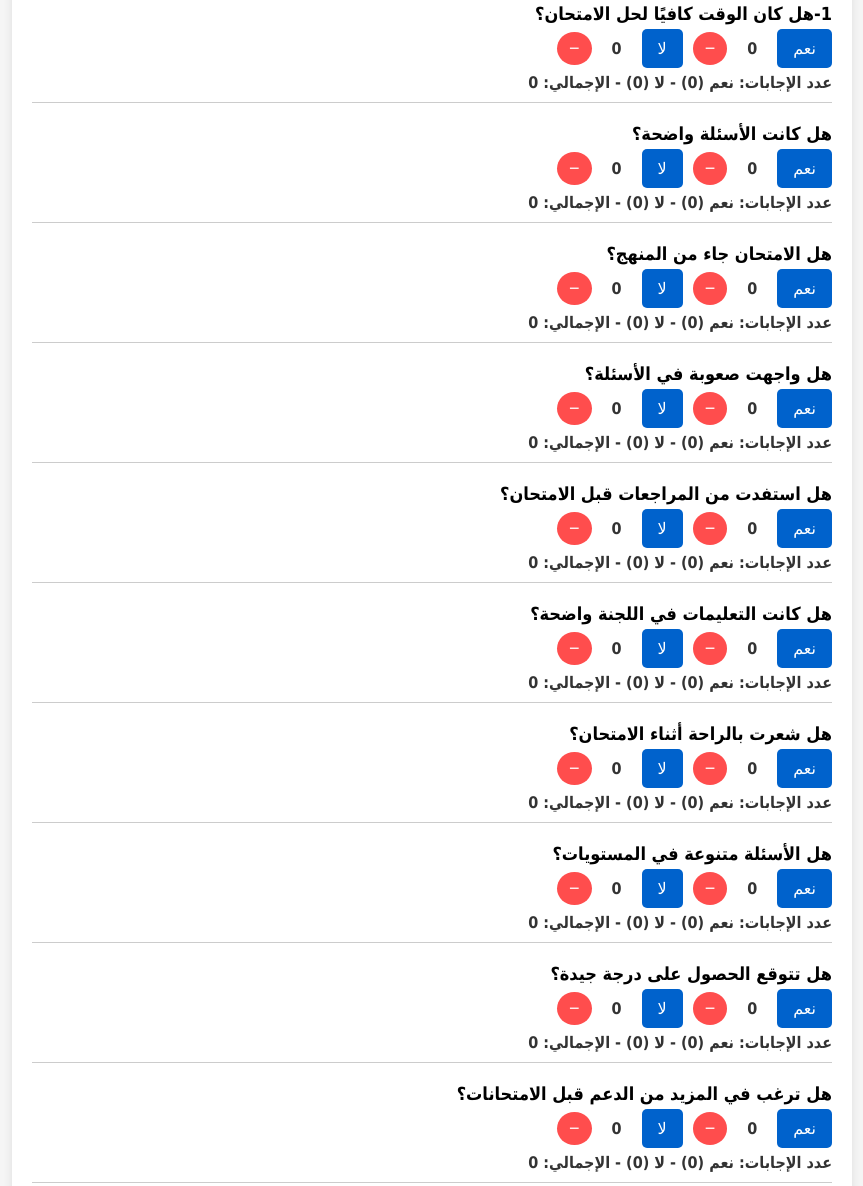
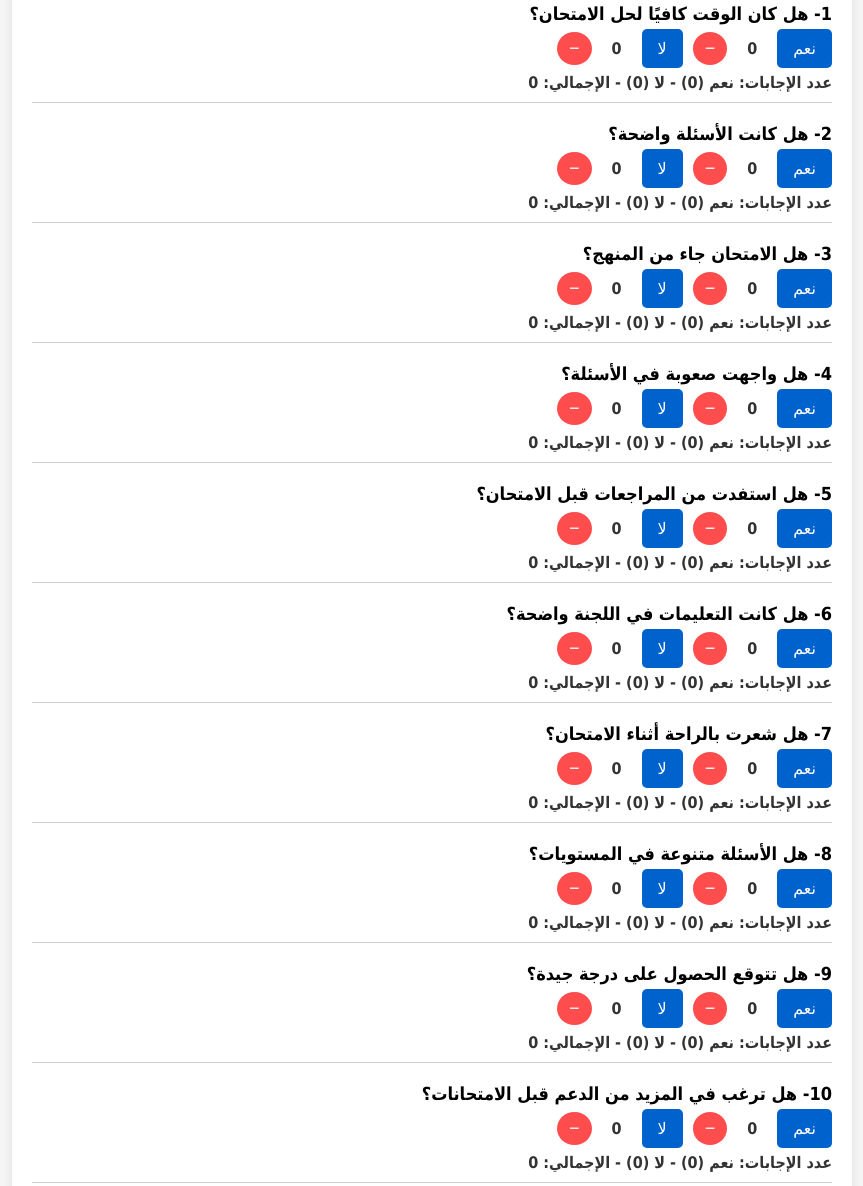
Before and after one commit to Abdo-official/TallyNow, a plain HTML site: page index.html in a window 1280 px wide. Shown: the part 183-1369 px from the top of the page, without its empty margins (208-1071 px from the left). Drawn offline with Linux system fonts and the light colour scheme.

Commit message:
Update index.html

```diff
--- a/index.html
+++ b/index.html
@@ -113,16 +113,16 @@
 
   <script>
     const questions = [
-      '1-هل كان الوقت كافيًا لحل الامتحان؟',
-      'هل كانت الأسئلة واضحة؟',
-      'هل الامتحان جاء من المنهج؟',
-      'هل واجهت صعوبة في الأسئلة؟',
-      'هل استفدت من المراجعات قبل الامتحان؟',
-      'هل كانت التعليمات في اللجنة واضحة؟',
-      'هل شعرت بالراحة أثناء الامتحان؟',
-      'هل الأسئلة متنوعة في المستويات؟',
-      'هل تتوقع الحصول على درجة جيدة؟',
-      'هل ترغب في المزيد من الدعم قبل الامتحانات؟'
+      '1- هل كان الوقت كافيًا لحل الامتحان؟',
+      '2- هل كانت الأسئلة واضحة؟',
+      '3- هل الامتحان جاء من المنهج؟',
+      '4- هل واجهت صعوبة في الأسئلة؟',
+      '5- هل استفدت من المراجعات قبل الامتحان؟',
+      '6- هل كانت التعليمات في اللجنة واضحة؟',
+      '7- هل شعرت بالراحة أثناء الامتحان؟',
+      '8- هل الأسئلة متنوعة في المستويات؟',
+      '9- هل تتوقع الحصول على درجة جيدة؟',
+      '10- هل ترغب في المزيد من الدعم قبل الامتحانات؟'
     ];
 
     const counters = {};
```
